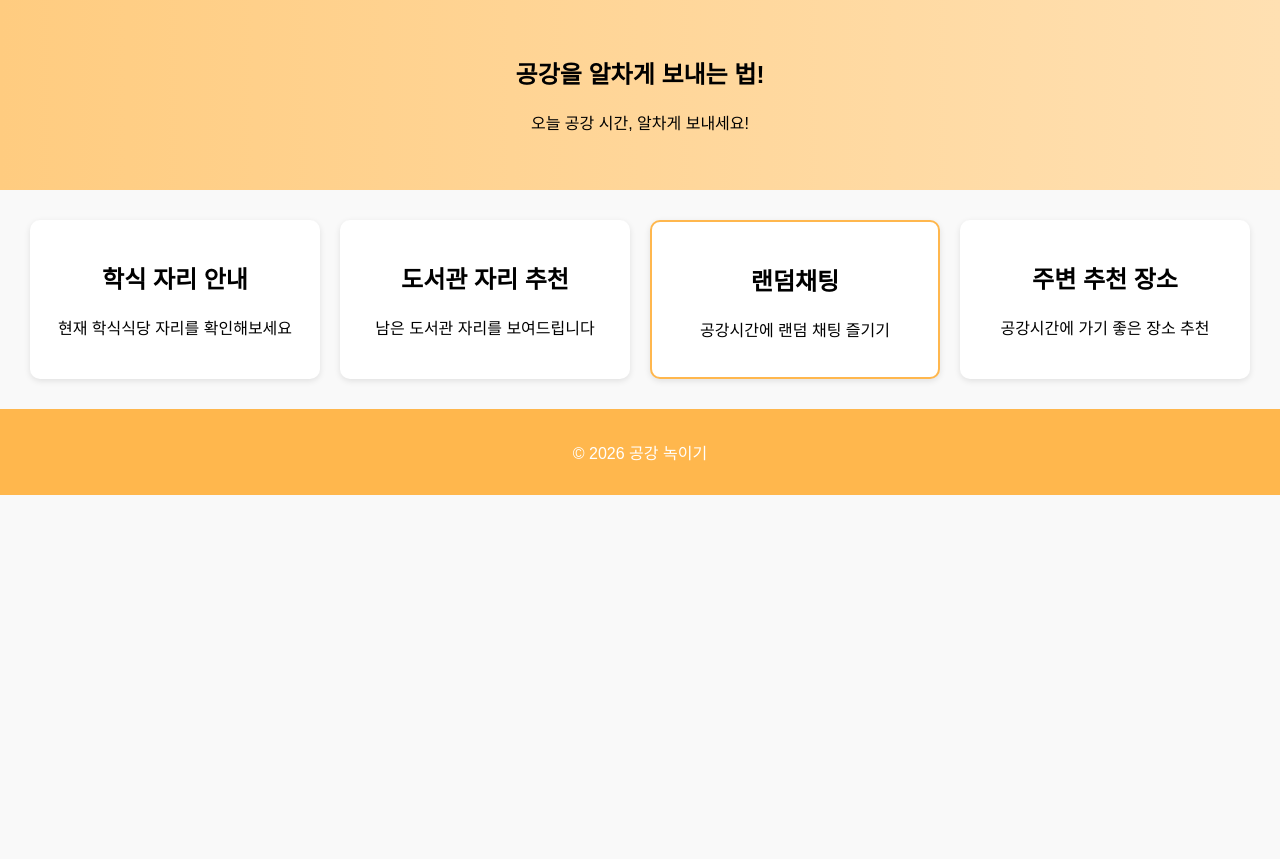
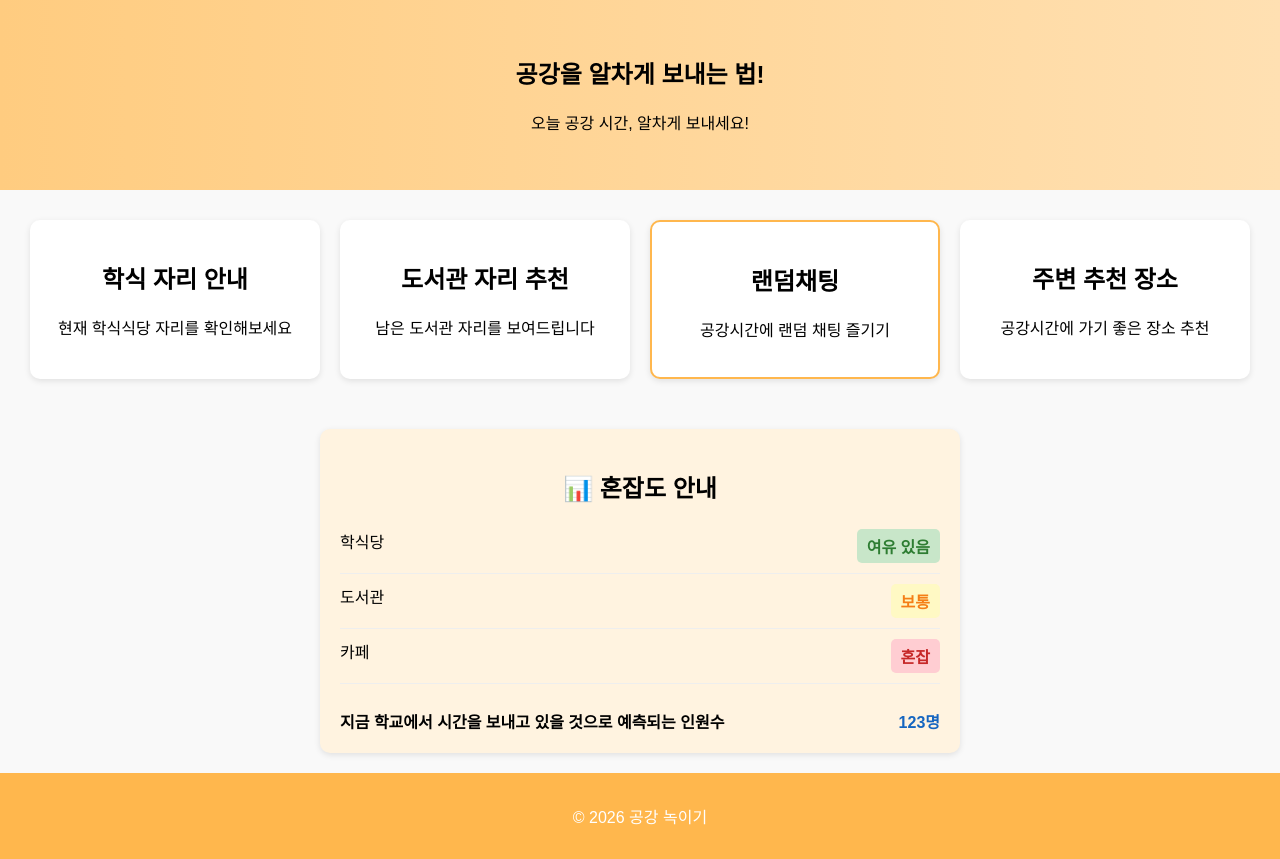
Before and after one commit to thindan990/school_free_time, a website: page public/index.html in a window 1280 px wide. Shown: the part 70-929 px from the top of the page. Before the commit the page ends 800 px from the top, so only its background shows below. Drawn offline with Linux system fonts and the light colour scheme.

Commit message:
main page +congestion

```diff
--- a/public/index.html
+++ b/public/index.html
@@ -42,7 +42,27 @@
       <p>공강시간에 가기 좋은 장소 추천</p>
     </div>
   </main>
+  <section class="congestion">
+  <h2>📊 혼잡도 안내</h2>
+  <div class="congestion-item">
+    <span>학식당</span>
+    <span class="level low">여유 있음</span>
+  </div>
+  <div class="congestion-item">
+    <span>도서관</span>
+    <span class="level medium">보통</span>
+  </div>
+  <div class="congestion-item">
+    <span>카페</span>
+    <span class="level high">혼잡</span>
+  </div>
 
+  <!-- 인원수 안내 추가 -->
+  <div class="congestion-count">
+    <span>지금 학교에서 시간을 보내고 있을 것으로 예측되는 인원수</span>
+    <span class="number">00명</span>
+  </div>
+</section>
   <footer>
     <p>© 2026 공강 녹이기</p>
   </footer>
--- a/public/index.js
+++ b/public/index.js
@@ -2,3 +2,20 @@ document.getElementById('chat-card').addEventListener('click', () => {
   // chat 폴더의 index.html로 이동
   window.location.href = "/chat/index.html";
 });
+// 혼잡도 데이터를 나중에 API로 받아올 수 있도록 구조 준비
+const congestionData = {
+  cafeteria: "여유 있음",
+  library: "보통",
+  cafe: "혼잡"
+};
+const predictedCount = 123;
+
+// 추후 API 연동 시 DOM 업데이트 가능
+function updateCongestion() {
+  document.querySelector(".congestion-item:nth-child(2) .level").textContent = congestionData.cafeteria;
+  document.querySelector(".congestion-item:nth-child(3) .level").textContent = congestionData.library;
+  document.querySelector(".congestion-item:nth-child(4) .level").textContent = congestionData.cafe;
+  document.querySelector(".congestion-count .number").textContent = predictedCount + "명";
+}
+
+updateCongestion();
--- a/public/style.css
+++ b/public/style.css
@@ -56,7 +56,61 @@ nav a {
   cursor: pointer;
   border: 2px solid #ffb74d;
 }
+.congestion {
+  max-width: 600px;
+  margin: 20px auto;
+  background: #fff3e0;
+  border-radius: 10px;
+  padding: 20px;
+  box-shadow: 0 2px 6px rgba(0,0,0,0.1);
+}
 
+.congestion h2 {
+  margin-bottom: 15px;
+  text-align: center;
+}
+.congestion-item {
+  display: flex;
+  justify-content: space-between;
+  padding: 10px 0;
+  border-bottom: 1px solid #eee;
+}
+
+.congestion-item:last-child {
+  border-bottom: none;
+}
+
+.level {
+  font-weight: bold;
+  padding: 5px 10px;
+  border-radius: 5px;
+}
+
+.level.low {
+  background-color: #c8e6c9;
+  color: #2e7d32;
+}
+
+.level.medium {
+  background-color: #fff9c4;
+  color: #f57f17;
+}
+
+.level.high {
+  background-color: #ffcdd2;
+  color: #c62828;
+}
+.congestion-count {
+  display: flex;
+  justify-content: space-between;
+  margin-top: 15px;
+  padding-top: 10px;
+  font-weight: bold;
+}
+
+.congestion-count .number {
+  color: #1565c0;
+}
 footer {
   text-align: center;
   padding: 15px;
```
